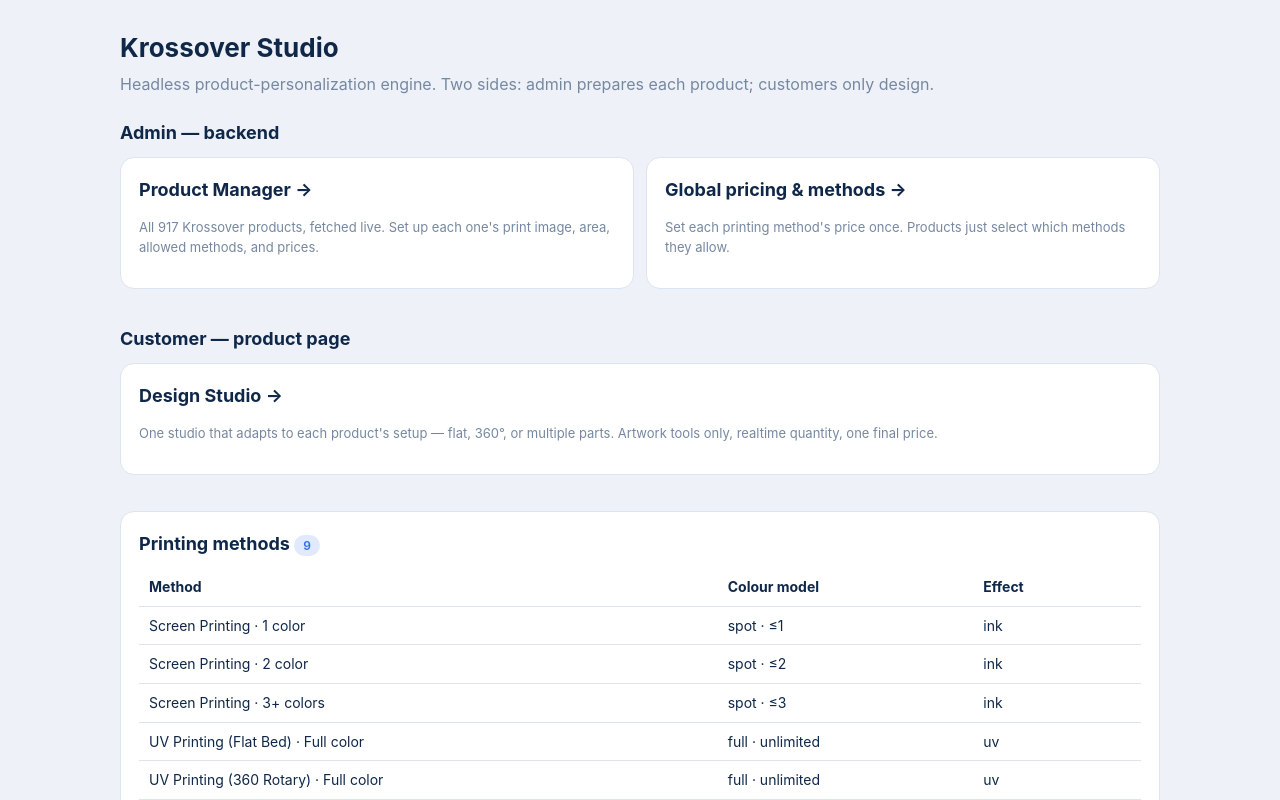
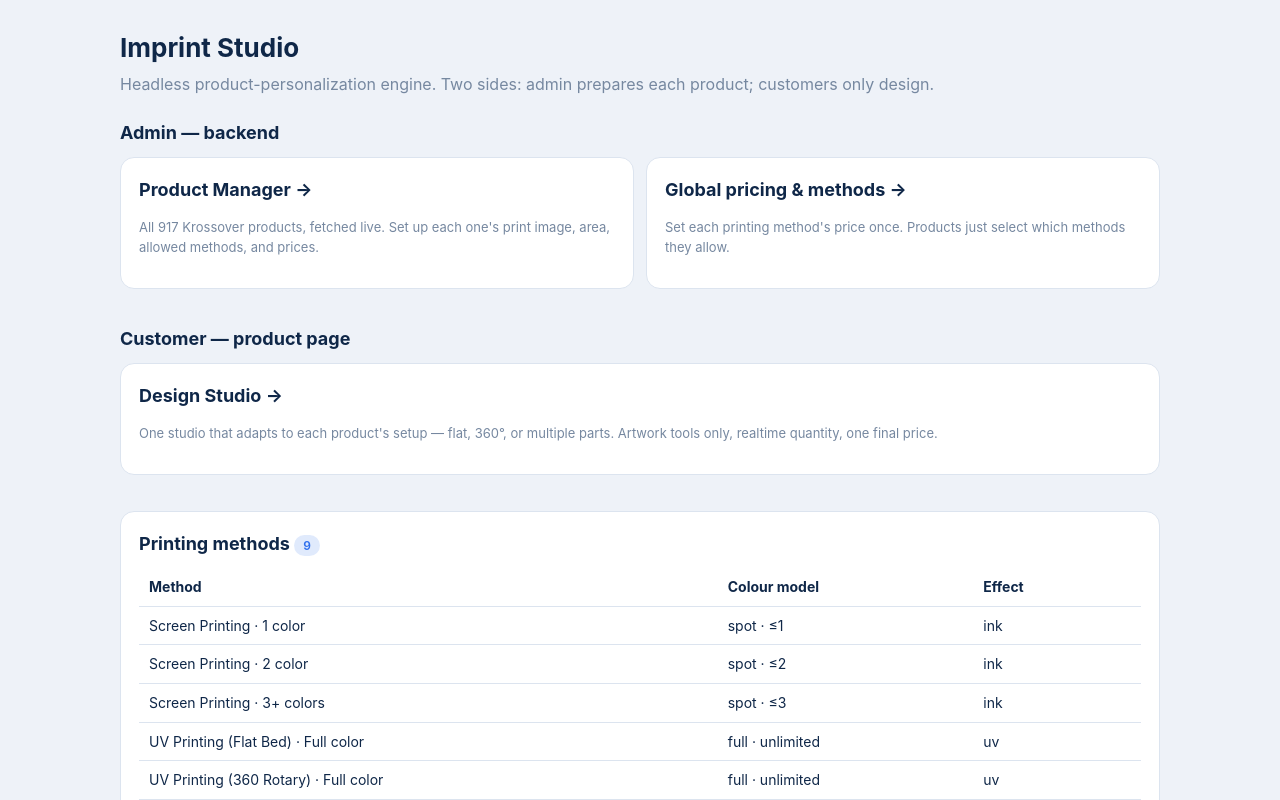
Before and after one commit to krossovergifts-lab/imprint-studio, a Next.js app: page / in a window 1280 px wide. Shown: the top 800 px of the page. Built offline with nearby package versions, Linux system fonts and the light colour scheme.

Commit message:
Rebrand UI to Imprint Studio

```diff
--- a/src/app/admin/page.tsx
+++ b/src/app/admin/page.tsx
@@ -35,7 +35,7 @@ export default function Admin() {
           <label>Delivery (AED)<br /><input type="number" value={delivery} onChange={(e) => setDelivery(+e.target.value)} style={{ width: 90 }} /></label>
           <label>Per element (AED)<br /><input type="number" value={perElement} onChange={(e) => setPerElement(+e.target.value)} style={{ width: 90 }} /></label>
         </div>
-        <p className="muted" style={{ marginTop: 10 }}>Product price comes from the Krossover catalogue (B2C) per SKU. These apply to every product.</p>
+        <p className="muted" style={{ marginTop: 10 }}>Product price comes from the your catalogue (B2C) per SKU. These apply to every product.</p>
       </div>
 
       {methods.map((m) => (
--- a/src/app/editor/page.tsx
+++ b/src/app/editor/page.tsx
@@ -13,7 +13,7 @@ export default function EditorPage() {
         <Link className="btn ghost" href="/">← Home</Link>
       </div>
       <p className="sub">The embeddable editor. On a storefront this mounts on the product page with the product&apos;s template and allowed methods loaded from the API.</p>
-      <iframe src="/editor.html?api=/api" title="Krossover Studio editor" allow="clipboard-write" />
+      <iframe src="/editor.html?api=/api" title="Imprint Studio editor" allow="clipboard-write" />
     </main>
   );
 }
--- a/src/app/layout.tsx
+++ b/src/app/layout.tsx
@@ -2,7 +2,7 @@ import type { Metadata } from "next";
 import "./globals.css";
 
 export const metadata: Metadata = {
-  title: "Krossover Studio",
+  title: "Imprint Studio",
   description: "Headless product-personalization engine.",
 };
 
--- a/src/app/manager/page.tsx
+++ b/src/app/manager/page.tsx
@@ -1,6 +1,6 @@
 import Link from "next/link";
 
-// ADMIN — Product Manager: the live Krossover catalogue with per-product
+// ADMIN — Product Manager: the live your catalogue with per-product
 // customization setup. Hosts public/product-manager.html.
 export default function Manager() {
   return (
@@ -9,7 +9,7 @@ export default function Manager() {
         <h1>Product Manager <span className="pill">admin</span></h1>
         <Link className="btn ghost" href="/">← Home</Link>
       </div>
-      <p className="sub">Prepare each product for customization — fetched live from the Krossover catalogue, set up once per SKU. Customers never see this.</p>
+      <p className="sub">Prepare each product for customization — fetched live from your catalogue, set up once per SKU. Customers never see this.</p>
       <iframe src="/product-manager.html" title="Krossover Product Manager" style={{ minHeight: 820 }} />
     </main>
   );
--- a/src/app/page.tsx
+++ b/src/app/page.tsx
@@ -6,7 +6,7 @@ export default function Home() {
   const count = (catalog as unknown[]).length;
   return (
     <main className="container">
-      <h1>Krossover Studio</h1>
+      <h1>Imprint Studio</h1>
       <p className="sub">Headless product-personalization engine. Two sides: admin prepares each product; customers only design.</p>
 
       <h2 style={{ marginTop: 8 }}>Admin — backend</h2>
--- a/src/lib/types.ts
+++ b/src/lib/types.ts
@@ -1,5 +1,5 @@
 /**
- * Krossover Studio — domain types.
+ * Imprint Studio — domain types.
  * Shared by the admin app, the API, the editor payloads, and the render service.
  */
 
```
